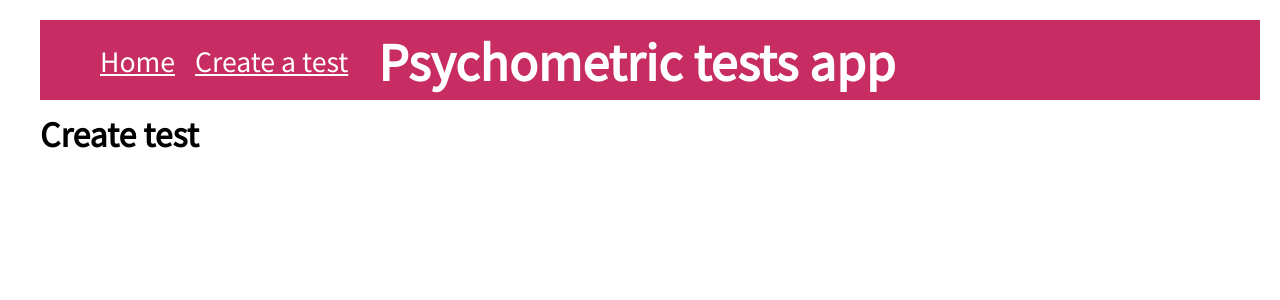
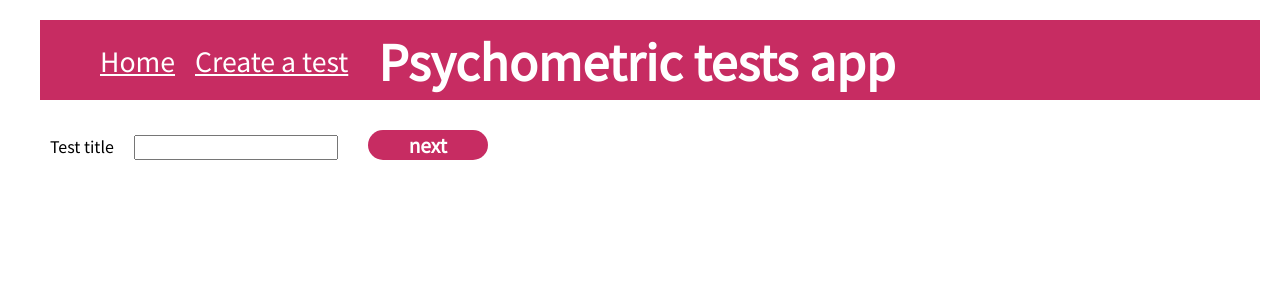
Before and after one commit to saraHumphries/psychometric_test_app, a React (Create React App) app in the folder psychometric_tests_app_client_side/: page /create_new_test in a window 1280 px wide. Shown: the top 300 px of the page. Built offline with nearby package versions, Linux system fonts and the light colour scheme.

Commit message:
adds create test input for title

```diff
--- a/psychometric_tests_app_client_side/src/App.css
+++ b/psychometric_tests_app_client_side/src/App.css
@@ -89,4 +89,10 @@ nav {
 
 
 
-/* Results page  */
+/* Create test form */
+
+#submit-title-button {
+    background-color: #C72C62;
+    width: 10%;
+    height: 10%
+}
--- a/psychometric_tests_app_client_side/src/containers/CreateTestPage.js
+++ b/psychometric_tests_app_client_side/src/containers/CreateTestPage.js
@@ -1,7 +1,29 @@
+import PsychometricTestsService from "../services/PsychometricTestsService";
+import { useState } from "react";
+
 
 const CreateTestPage = function() {
+
+    const [newPsychometricTest, setNewPsychometricTest] = useState({});
+
+    const onTitleSubmit = function() {
+        const title = document.getElementById('test-title').value;
+        const psychometricTestToPost = {
+            title: title
+        };
+        PsychometricTestsService.postPsychometricTest(psychometricTestToPost)
+            .then(res => setNewPsychometricTest(res));
+    };
+
     return (
-        <h1>Create test</h1>
+
+
+            <div>
+                <label htmlFor='test-title'>Test title</label>
+                <input type='text' id='test-title'></input>
+                <button id='submit-title-button' onClick={onTitleSubmit}>next</button>
+            </div>
+
     );
 };
 
--- a/psychometric_tests_app_client_side/src/services/PsychometricTestsService.js
+++ b/psychometric_tests_app_client_side/src/services/PsychometricTestsService.js
@@ -21,6 +21,17 @@ const PsychometricTestsService = {
     getPsychometricTestsTotalScores(psychometricTestId) {
         return fetch(baseURL + `/${psychometricTestId}/total_scores`)
             .then(res => res.json());
+    },
+
+    postPsychometricTest(psychometricTest) {
+        return fetch(baseURL, {
+            method: 'POST',
+            body: JSON.stringify(psychometricTest),
+            headers: {
+                'Content-Type': 'application/json'
+            }
+        })
+            .then(res => res.json());
     }
 };
 
```
Also changed, not shown: 1 other file (tests, documents, lock files or other folders).
